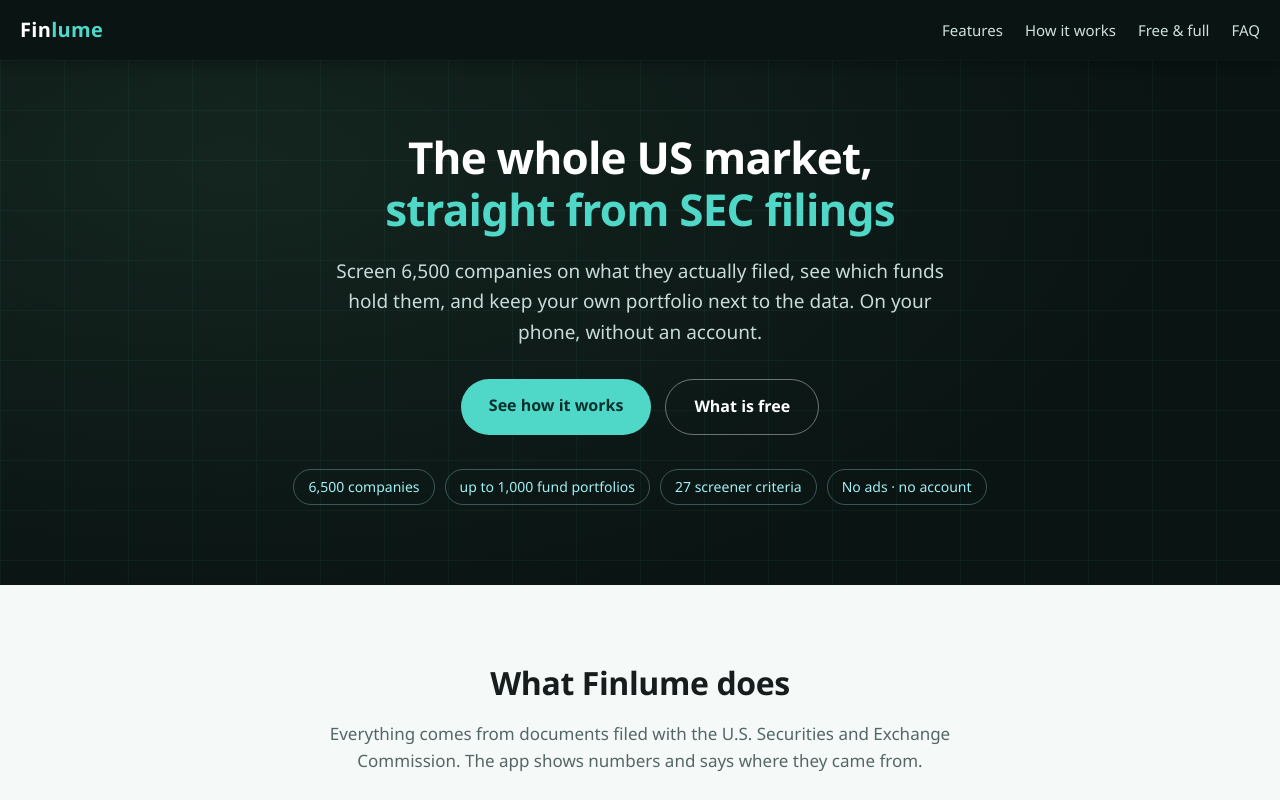
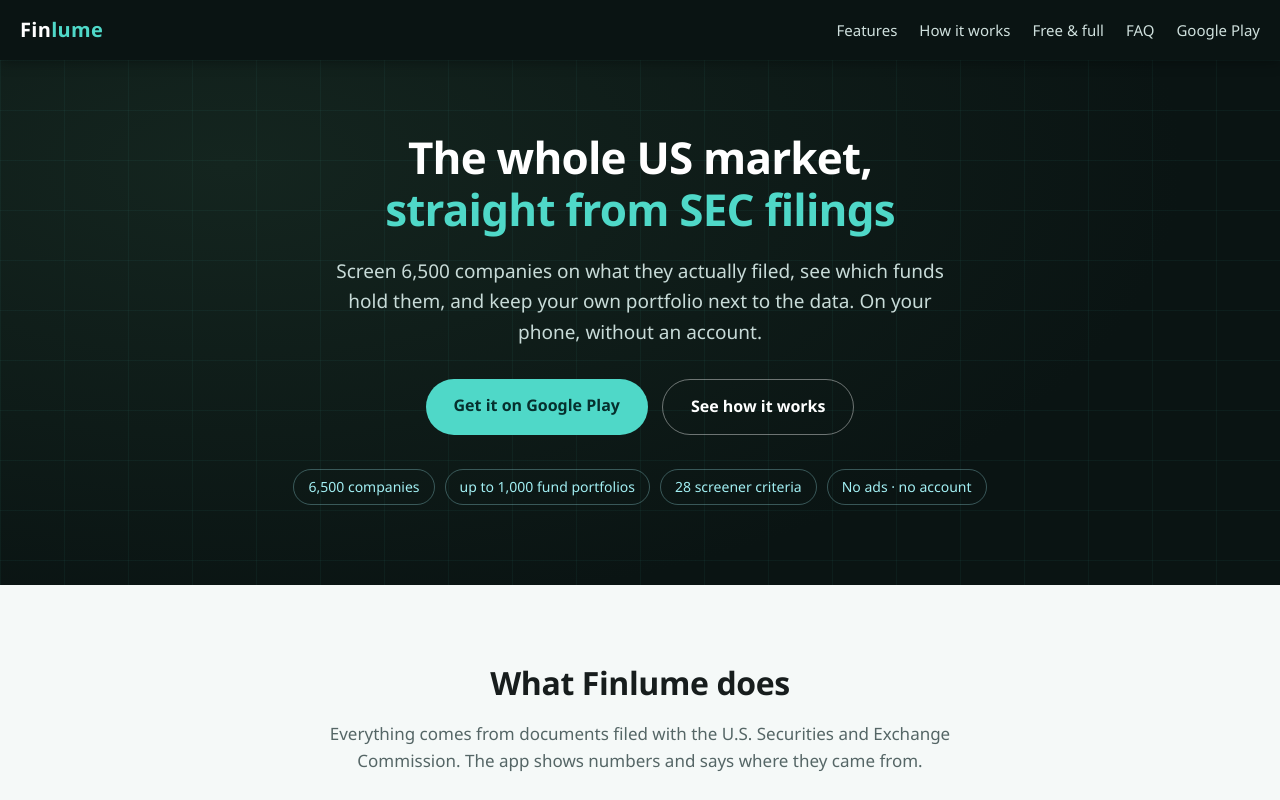
Before and after one commit to gszczotka-sketch/Finlume, a plain HTML site: page index.html in a window 1280 px wide. Shown: the top 800 px of the page. Drawn offline with Linux system fonts and the light colour scheme.

Commit message:
Add files via upload

```diff
--- a/index.html
+++ b/index.html
@@ -213,6 +213,7 @@ footer { background: var(--ink-soft); color: #9fb5b2; padding: 44px 20px; text-a
     <a href="#how">How it works</a>
     <a href="#plans">Free &amp; full</a>
     <a href="#faq">FAQ</a>
+    <a href="https://play.google.com/store/apps/details?id=com.finlume&amp;referrer=utm_source%3Dwebsite%26utm_medium%3Dnav">Google Play</a>
   </div>
   <button class="hamburger" onclick="toggleMenu()" aria-label="Menu">
     <span></span><span></span><span></span>
@@ -223,6 +224,7 @@ footer { background: var(--ink-soft); color: #9fb5b2; padding: 44px 20px; text-a
   <a href="#how" onclick="closeMenu()">How it works</a>
   <a href="#plans" onclick="closeMenu()">Free &amp; full</a>
   <a href="#faq" onclick="closeMenu()">FAQ</a>
+  <a href="https://play.google.com/store/apps/details?id=com.finlume&amp;referrer=utm_source%3Dwebsite%26utm_medium%3Dnav">Google Play</a>
 </div>
 
 <section class="hero">
@@ -230,13 +232,13 @@ footer { background: var(--ink-soft); color: #9fb5b2; padding: 44px 20px; text-a
   <p>Screen 6,500 companies on what they actually filed, see which funds hold them,
      and keep your own portfolio next to the data. On your phone, without an account.</p>
   <div class="btn-group">
-    <a class="btn btn-primary" href="#how">See how it works</a>
-    <a class="btn btn-outline" href="#plans">What is free</a>
+    <a class="btn btn-primary" href="https://play.google.com/store/apps/details?id=com.finlume&amp;referrer=utm_source%3Dwebsite%26utm_medium%3Dhero">Get it on Google Play</a>
+    <a class="btn btn-outline" href="#how">See how it works</a>
   </div>
   <div class="badges">
     <div class="badge">6,500 companies</div>
     <div class="badge">up to 1,000 fund portfolios</div>
-    <div class="badge">27 screener criteria</div>
+    <div class="badge">28 screener criteria</div>
     <div class="badge">No ads · no account</div>
   </div>
 </section>
@@ -476,6 +478,7 @@ footer { background: var(--ink-soft); color: #9fb5b2; padding: 44px 20px; text-a
 
 <footer>
   <div class="footer-links">
+    <a href="https://play.google.com/store/apps/details?id=com.finlume&amp;referrer=utm_source%3Dwebsite%26utm_medium%3Dfooter">Google Play</a>
     <a href="whats-new.html">What's new</a>
     <a href="privacy.html">Privacy policy</a>
     <a href="terms.html">Terms of use</a>
```
